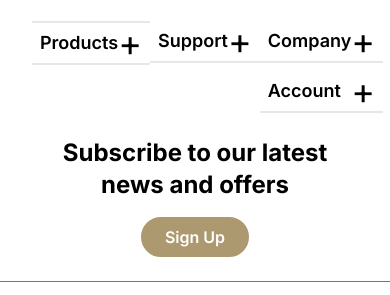
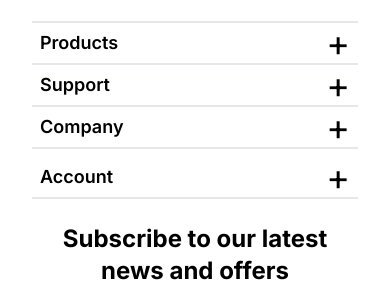
Before and after one commit to arpit-pathak/RODE.com, a plain HTML site: page index.html in a window 390 px wide. Shown: the part 5300-5595 px from the top of the page. Drawn offline with nearby package versions, Linux system fonts and the light colour scheme.

Commit message:
Improved responsiveness of footer for mobile devices

```diff
--- a/index.html
+++ b/index.html
@@ -338,7 +338,7 @@
 
                 <!-- ----- div 2 ----- -->
                 <!-- footer links container -->
-                <div class="w-full flex justify-between lg:gap-6 ">
+                <div class="w-full flex flex-col sm:flex-row justify-between lg:gap-6 ">
                     <!-- list 1 -->
                     <ul class="w-full space-y-2">
                         <!-- footer link heading  -->
```
